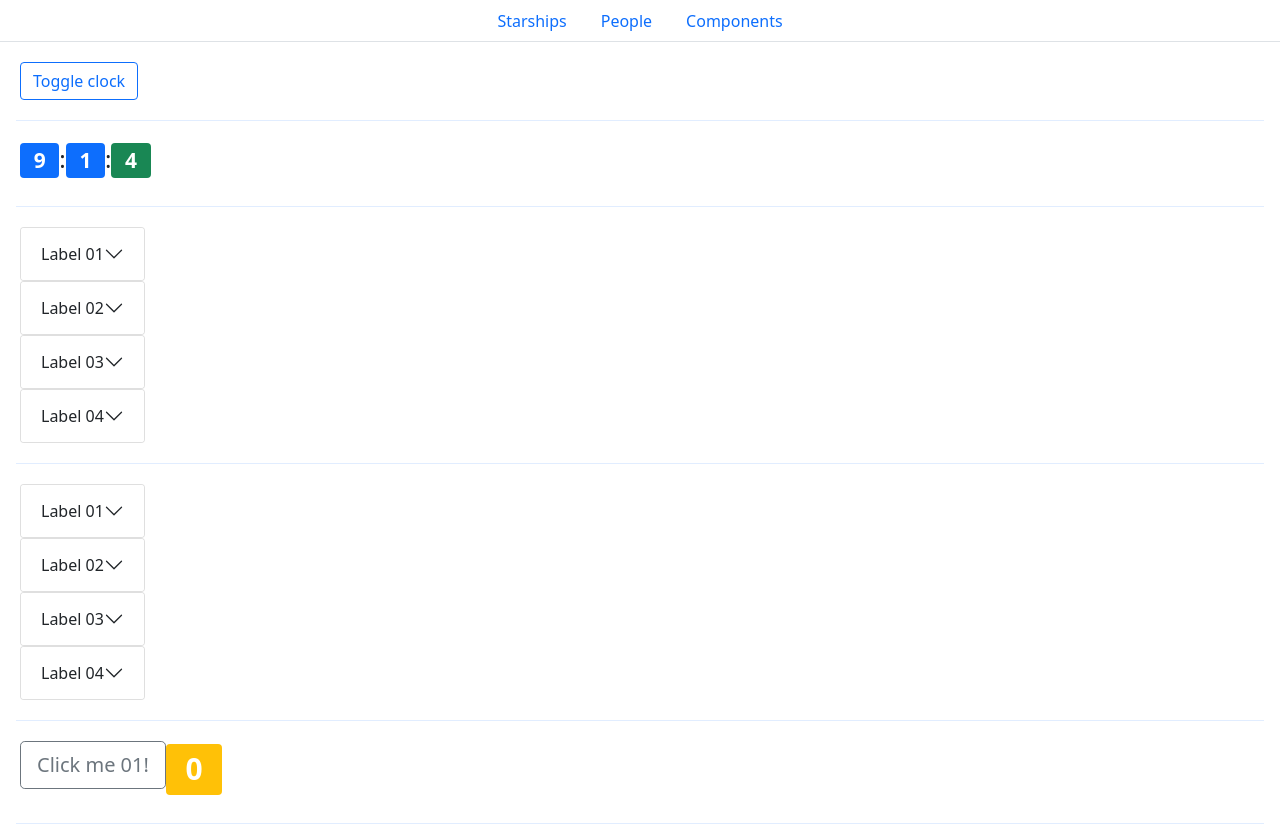
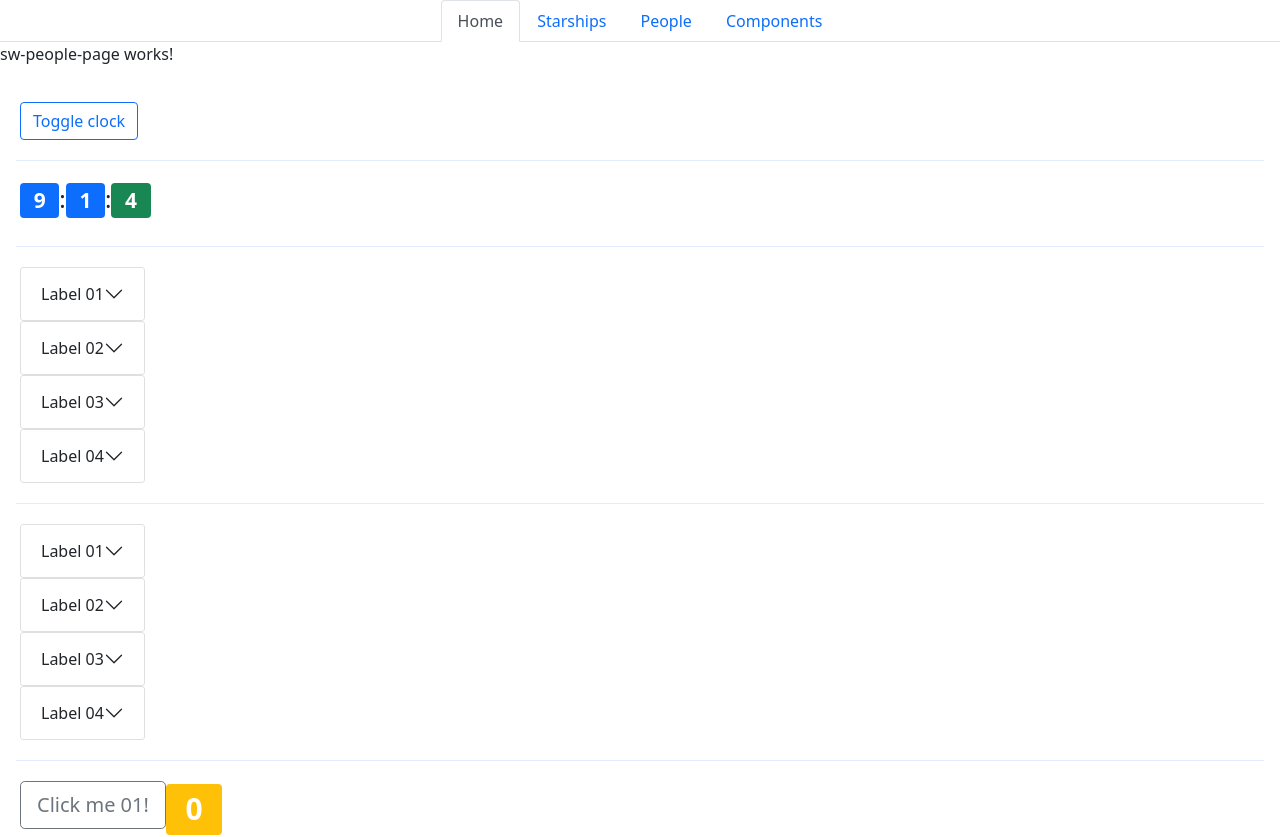
Before and after one commit to tomek1703/inqoo_angular_basics, an Angular app in the folder inqoo_angular/: page / in a window 1280 px wide. Shown: the top 837 px of the page. Built offline with nearby package versions, Linux system fonts and the light colour scheme.

Commit message:
init routing configuration

```diff
--- a/inqoo_angular/src/app/app-routing.module.ts
+++ b/inqoo_angular/src/app/app-routing.module.ts
@@ -1,10 +1,20 @@
-import { NgModule } from '@angular/core';
-import { RouterModule, Routes } from '@angular/router';
+import {NgModule} from '@angular/core';
+import {RouterModule, Routes} from '@angular/router';
+import {SwStarshipsPageComponent} from "./sw-starships/pages/sw-starships-page/sw-starships-page.component";
+import {SwPeoplePageComponent} from "./sw-people/pages/sw-people-page/sw-people-page.component";
 
-const routes: Routes = [];
+const routes: Routes = [{
+  path: 'sw-starships', component: SwStarshipsPageComponent
+}, {
+  path: 'sw-people', component: SwPeoplePageComponent
+},
+  // {path: '', redirectTo: '/sw-starships', pathMatch: 'full'},
+  { path: '**', component: SwPeoplePageComponent }
+];
 
 @NgModule({
   imports: [RouterModule.forRoot(routes)],
   exports: [RouterModule]
 })
-export class AppRoutingModule { }
+export class AppRoutingModule {
+}
--- a/inqoo_angular/src/app/app.component.html
+++ b/inqoo_angular/src/app/app.component.html
@@ -1,4 +1,6 @@
 <app-inqoo-navbar [routes]="routes"></app-inqoo-navbar>
+
+<router-outlet></router-outlet>
 
 <div class="inqoo-container">
   <div class="inqoo-container--row">
--- a/inqoo_angular/src/app/shared/components/inqoo-navbar/inqoo-navbar.component.html
+++ b/inqoo_angular/src/app/shared/components/inqoo-navbar/inqoo-navbar.component.html
@@ -1,7 +1,7 @@
 <ul class="nav justify-content-center nav-tabs">
-<!--  <li class="nav-item">-->
-<!--    <a class="nav-link active" aria-current="page" href="#">Home</a>-->
-<!--  </li>-->
+  <li class="nav-item">
+    <a class="nav-link active" aria-current="page" href="#">Home</a>
+  </li>
   <li class="nav-item" *ngFor="let link of routes">
     <a class="nav-link ">{{ link.label }}</a>
   </li>
```
